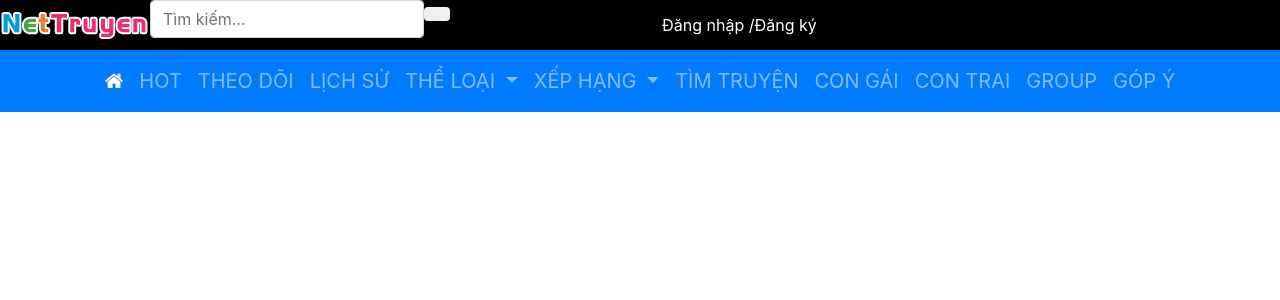
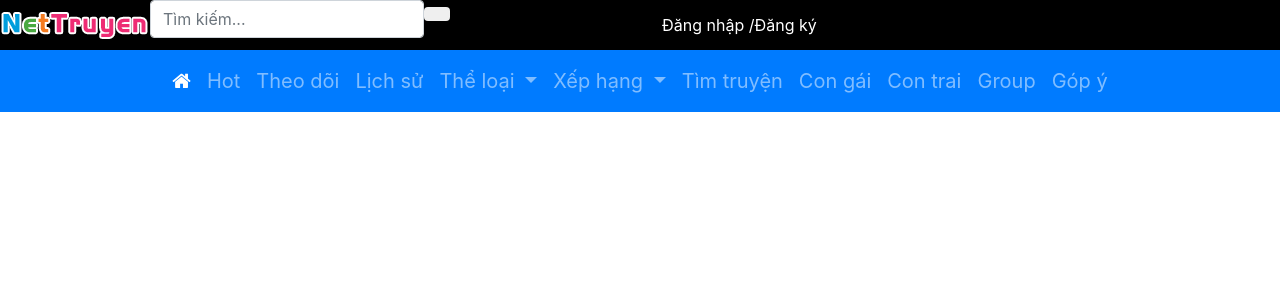
Before and after one commit to uit2712/VueNetTruyen, a Vue app: page / in a window 1280 px wide. Shown: the top 300 px of the page. Built offline with nearby package versions, Linux system fonts and the light colour scheme.

Commit message:
add top menu item

```diff
--- a/public/index.html
+++ b/public/index.html
@@ -7,9 +7,6 @@
     <link rel="icon" href="<%= BASE_URL %>favicon.ico">
     <link rel="stylesheet" href="https://maxcdn.bootstrapcdn.com/bootstrap/4.0.0/css/bootstrap.min.css" integrity="sha384-Gn5384xqQ1aoWXA+058RXPxPg6fy4IWvTNh0E263XmFcJlSAwiGgFAW/dAiS6JXm" crossorigin="anonymous">
     <link rel="stylesheet" href="https://cdnjs.cloudflare.com/ajax/libs/font-awesome/4.7.0/css/font-awesome.min.css">
-    <script src="https://code.jquery.com/jquery-3.2.1.slim.min.js" integrity="sha384-KJ3o2DKtIkvYIK3UENzmM7KCkRr/rE9/Qpg6aAZGJwFDMVNA/GpGFF93hXpG5KkN" crossorigin="anonymous"></script>
-    <script src="https://cdnjs.cloudflare.com/ajax/libs/popper.js/1.12.9/umd/popper.min.js" integrity="sha384-ApNbgh9B+Y1QKtv3Rn7W3mgPxhU9K/ScQsAP7hUibX39j7fakFPskvXusvfa0b4Q" crossorigin="anonymous"></script>
-    <script src="https://maxcdn.bootstrapcdn.com/bootstrap/4.0.0/js/bootstrap.min.js" integrity="sha384-JZR6Spejh4U02d8jOt6vLEHfe/JQGiRRSQQxSfFWpi1MquVdAyjUar5+76PVCmYl" crossorigin="anonymous"></script>
     <title><%= htmlWebpackPlugin.options.title %></title>
   </head>
   <body>
@@ -18,5 +15,8 @@
     </noscript>
     <div id="app"></div>
     <!-- built files will be auto injected -->
+    <script src="https://code.jquery.com/jquery-3.2.1.slim.min.js" integrity="sha384-KJ3o2DKtIkvYIK3UENzmM7KCkRr/rE9/Qpg6aAZGJwFDMVNA/GpGFF93hXpG5KkN" crossorigin="anonymous"></script>
+    <script src="https://cdnjs.cloudflare.com/ajax/libs/popper.js/1.12.9/umd/popper.min.js" integrity="sha384-ApNbgh9B+Y1QKtv3Rn7W3mgPxhU9K/ScQsAP7hUibX39j7fakFPskvXusvfa0b4Q" crossorigin="anonymous"></script>
+    <script src="https://maxcdn.bootstrapcdn.com/bootstrap/4.0.0/js/bootstrap.min.js" integrity="sha384-JZR6Spejh4U02d8jOt6vLEHfe/JQGiRRSQQxSfFWpi1MquVdAyjUar5+76PVCmYl" crossorigin="anonymous"></script>
   </body>
 </html>
--- a/src/components/TopMenu.vue
+++ b/src/components/TopMenu.vue
@@ -1,59 +1,43 @@
 <template>
     <div class="top-menu">
         <nav class="navbar navbar-expand-lg navbar navbar-dark bg-primary">
-            <div class="collapse navbar-collapse">
-                <div class="navbar-nav">
-                    <li
+            <button class="navbar-toggler" type="button" data-toggle="collapse" data-target="#navbarSupportedContent" aria-controls="navbarSupportedContent" aria-expanded="false" aria-label="Toggle navigation">
+                <span class="navbar-toggler-icon"></span>
+            </button>
+            <div class="collapse navbar-collapse" id="navbarSupportedContent">
+                <ul class="navbar-nav mr-auto">
+                    <TopMenuItem
                         v-for="(item, index) in menu"
+                        v-on:click.native="selectMenuItem(index)"
                         :key="index"
-                        :class="['nav-item', item.active ? 'active' : '', isMenuItemContainSubMenu(item.subMenu) ? 'dropdown': '']"
-                        v-on:click="selectMenuItem(index)"
-                    >
-                        <a
-                            href="#"
-                            :class="['nav-link', isMenuItemContainSubMenu(item) ? 'dropdown-toggle': '']"
-                            :id="'navbarDropdown-' + index"
-                            :role="isMenuItemContainSubMenu(item) ? 'button' : null"
-                            :data-toggle="isMenuItemContainSubMenu(item) ? 'dropdown' : null"
-                            :aria-haspopup="isMenuItemContainSubMenu(item) ? true : null"
-                            :aria-expanded="isMenuItemContainSubMenu(item) ? false : null"
-                        >
-                            <i v-if="item.icon" :class="['fa', `fa-${item.icon}`]"></i>
-                            {{ item.title | upperCase }}
-                        </a>
-                        <div
-                            v-if="isMenuItemContainSubMenu(item)"
-                            class="dropdown-menu"
-                            :aria-labelledby="'navbarDropdown-' + index"
-                        >
-                            <a
-                                v-for="(subItem, subIndex) in item.subMenu"
-                                :key="subIndex"
-                                class="dropdown-item"
-                            >
-                                {{ subItem.title }}
-                            </a>
-                        </div>
-                    </li>
-                </div>
+                        :item="item"
+                    />
+                </ul>
             </div>
         </nav>
     </div>
 </template>
 <script lang="ts">
 import Vue from 'vue';
-import _ from 'lodash'
+import _ from 'lodash';
+import TopMenuItem from './TopMenuItem.vue';
 
 export default Vue.extend({
     name: 'top-menu',
+    components: {
+        TopMenuItem,
+    },
     data: function () {
         return {
             menu: [
                 { icon: 'home', active: true },
-                { title: 'Hot' },
-                { title: 'Theo dõi' },
-                { title: 'Lịch sử' },
-                {                    title: 'Thể loại', subMenu: [
+                { title: 'Hot', active: false },
+                { title: 'Theo dõi', active: false },
+                { title: 'Lịch sử', active: false },
+                {
+                    title: 'Thể loại',
+                    active: false,
+                    subMenu: [
                         { title: 'Tất cả', highlight: true },
                         { title: 'Action' },
                         { title: 'Adult' },
@@ -106,8 +90,12 @@ export default Vue.extend({
                         { title: 'Truyện màu' },
                         { title: 'Webtoon' },
                         { title: 'Xuyên Không', highlight: true },
-                    ]                },
-                {                    title: 'Xếp hạng', subMenu: [
+                    ]
+                },
+                {
+                    title: 'Xếp hạng',
+                    active: false,
+                    subMenu: [
                         { title: 'Top all', icon: '' },
                         { title: 'Top tháng', icon: '' },
                         { title: 'Top tuần', icon: '' },
@@ -116,19 +104,14 @@ export default Vue.extend({
                         { title: 'Yêu thích', icon: '' },
                         { title: 'Mới cập nhật', icon: '' },
                         { title: 'Truyện mới', icon: '' },
-                    ]                },
-                { title: 'Tìm truyện' },
-                { title: 'Con gái' },
-                { title: 'Con trai' },
-                { title: 'Group' },
-                { title: 'Góp ý' },
+                    ]
+                },
+                { title: 'Tìm truyện', active: false },
+                { title: 'Con gái', active: false },
+                { title: 'Con trai', active: false },
+                { title: 'Group', active: false },
+                { title: 'Góp ý', active: false },
             ],
-            selectedMenuItem: null,
-        }
-    },
-    mounted: function () {
-        if (this.menu.length > 0) {
-            this.selectedMenuItem = this.menu[0];
         }
     },
     methods: {
@@ -137,11 +120,11 @@ export default Vue.extend({
                 if (i === index) {
                     item.active = true;
                 } else {
-                    if (item.active)
+                    if (item.active) {
                         item.active = false;
+                    }
                 }
-            })
-            this.$forceUpdate();
+            });
         },
         isMenuItemContainSubMenu: function(item) {
             return !_.isNil(item) && !_.isNil(item.subMenu) && item.subMenu.length > 0;
--- /dev/null
+++ b/src/components/TopMenuItem.vue
@@ -0,0 +1,62 @@
+<template>
+    <li
+        :class="['nav-item', item.active ? 'active' : '', isMenuItemContainSubMenu(item) ? 'dropdown' : '']"
+    >
+        <a
+            v-if="!isMenuItemContainSubMenu(item)"
+            class="nav-link"
+            href="#"
+        >
+            {{ item.title }}
+            <i v-if="item.icon" :class="['fa', `fa-${item.icon}`]"></i>
+        </a>
+        <a
+            v-if="isMenuItemContainSubMenu(item)"
+            class="nav-link dropdown-toggle"
+            href="#"
+            id="navbarDropdown"
+            role="button"
+            data-toggle="dropdown"
+            aria-haspopup="true"
+            aria-expanded="false"
+        >
+            {{ item.title }}
+            <div
+                class="dropdown-menu"
+                aria-labelledby="navbarDropdown"
+            >
+                <a
+                    v-for="(subitem, subindex) in item.subMenu"
+                    :key="subindex"
+                    class="dropdown-item"
+                    href="#"
+                >
+                    {{ subitem.title }}
+                    <i v-if="subitem.icon" :class="['fa', `fa-${subitem.icon}`]"></i>
+                </a>
+            </div>
+        </a>
+    </li>
+</template>
+<script lang="ts">
+import Vue from 'vue';
+import _ from 'lodash';
+
+export default Vue.extend({
+    name: 'top-menu-item',
+    props: {
+        item: {
+            type: Object,
+            required: true
+        }
+    },
+    methods: {
+        isMenuItemContainSubMenu: function(item) {
+            return !_.isNil(item) && !_.isNil(item.subMenu) && item.subMenu.length > 0;
+        }
+    }
+})
+</script>
+<style scoped>
+
+</style>
```
